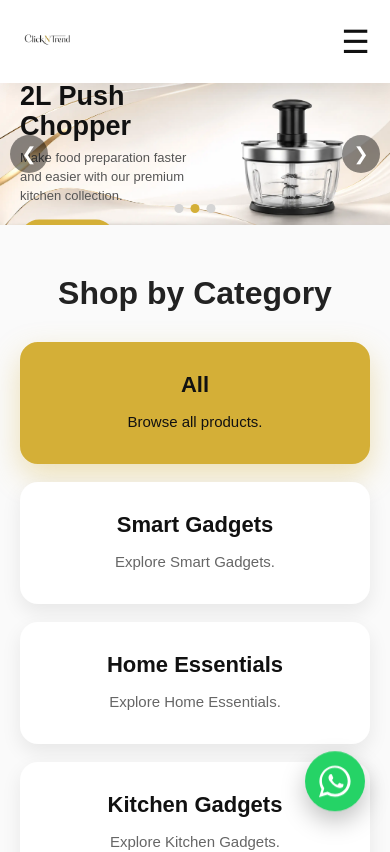
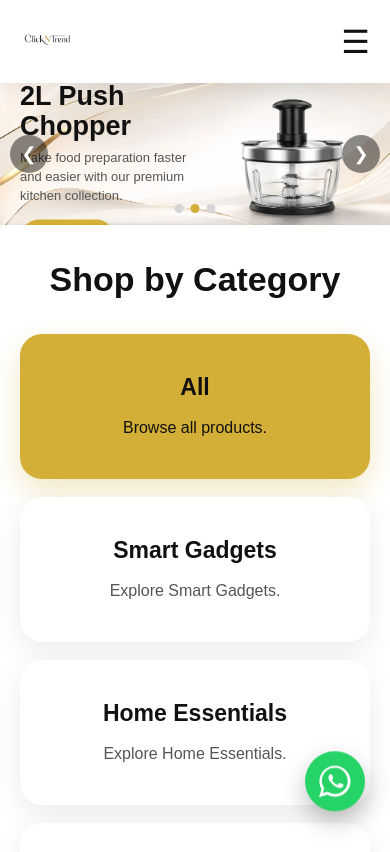
Before and after one commit to muhammadayanjavaid17-sys/Click-N-Trend, a React (Vite) app: page / in a window 390 px wide. Shown: the top 852 px of the page. Built offline with nearby package versions, Linux system fonts and the light colour scheme.

Commit message:
Fix footer social icons and contact links

```diff
--- a/src/components/Categories.css
+++ b/src/components/Categories.css
@@ -1,82 +1,169 @@
-.categories {
+/* =========================
+   CATEGORIES
+========================= */
+
+.categories-section {
   width: 100%;
-  padding: 80px 8%;
-  background: #fafafa;
+  padding: 50px 8% 70px;
+  box-sizing: border-box;
+  background: #fff;
 }
 
-.categories h2 {
+.categories-section > h1 {
   text-align: center;
-  font-size: 42px;
-  margin-bottom: 50px;
-  color: #222;
+  font-size: 48px;
+  margin: 0 0 60px;
+  color: #111;
 }
 
-.category-grid {
-  width: 100%;
+
+/* =========================
+   GRID
+========================= */
+
+.categories-grid {
+  max-width: 1200px;
+  margin: 0 auto;
+
   display: grid;
-  grid-template-columns: repeat(auto-fit, minmax(220px, 1fr));
-  gap: 25px;
+  grid-template-columns: repeat(3, 1fr);
+
+  gap: 30px;
 }
+
+
+/* =========================
+   CATEGORY CARD / BUTTON
+========================= */
 
 .category-card {
   width: 100%;
+  min-height: 170px;
+
+  border: none;
+  border-radius: 22px;
+
   background: #fff;
-  padding: 35px 25px;
-  border-radius: 18px;
+
+  box-shadow: 0 10px 30px rgba(0, 0, 0, 0.08);
+
+  display: flex;
+  flex-direction: column;
+  align-items: center;
+  justify-content: center;
+
+  padding: 30px;
+
+  cursor: pointer;
+
   text-align: center;
-  cursor: pointer;
-  border: 2px solid transparent;
-  box-shadow: 0 8px 20px rgba(0, 0, 0, 0.08);
-  transition: all 0.3s ease;
+
+  transition:
+    transform 0.25s ease,
+    box-shadow 0.25s ease,
+    background 0.25s ease;
 }
 
 .category-card:hover {
-  transform: translateY(-8px);
-  border-color: #d4af37;
-  box-shadow: 0 15px 30px rgba(0, 0, 0, 0.12);
+  transform: translateY(-5px);
+
+  box-shadow: 0 15px 35px rgba(0, 0, 0, 0.13);
 }
 
-.category-card h3 {
-  margin-bottom: 12px;
+.category-card h2 {
+  margin: 0 0 15px;
+
   color: #111;
-  font-size: 22px;
+
+  font-size: 27px;
+  font-weight: 700;
 }
 
 .category-card p {
-  color: #666;
-  font-size: 15px;
-  line-height: 1.6;
+  margin: 0;
+
+  color: #555;
+
+  font-size: 18px;
+  line-height: 1.5;
 }
 
-.active-category {
+
+/* =========================
+   ACTIVE CATEGORY
+========================= */
+
+.category-card.active {
   background: #d4af37;
-  color: #111;
-  border-color: #d4af37;
-  box-shadow: 0 12px 30px rgba(212, 175, 55, 0.35);
+
+  box-shadow:
+    0 12px 30px rgba(212, 175, 55, 0.3);
 }
 
-.active-category h3,
-.active-category p {
+.category-card.active h2,
+.category-card.active p {
   color: #111;
 }
 
-/* Mobile */
-@media (max-width: 768px) {
-  .categories {
-    padding: 50px 20px;
+
+/* =========================
+   TABLET
+========================= */
+
+@media (max-width: 900px) {
+
+  .categories-section {
+    padding: 45px 5% 60px;
   }
 
-  .categories h2 {
-    font-size: 32px;
-    margin-bottom: 30px;
+  .categories-section > h1 {
+    font-size: 40px;
+    margin-bottom: 45px;
   }
 
-  .category-grid {
+  .categories-grid {
+    grid-template-columns: repeat(2, 1fr);
+    gap: 22px;
+  }
+
+  .category-card {
+    min-height: 160px;
+  }
+
+}
+
+
+/* =========================
+   MOBILE
+========================= */
+
+@media (max-width: 600px) {
+
+  .categories-section {
+    padding: 35px 20px 50px;
+  }
+
+  .categories-section > h1 {
+    font-size: 34px;
+    margin-bottom: 35px;
+  }
+
+  .categories-grid {
     grid-template-columns: 1fr;
     gap: 18px;
   }
 
   .category-card {
-    padding: 28px 20px;
+    min-height: 145px;
+    padding: 25px 20px;
   }
+
+  .category-card h2 {
+    font-size: 23px;
+  }
+
+  .category-card p {
+    font-size: 16px;
+  }
+
 }
--- a/src/components/Categories.jsx
+++ b/src/components/Categories.jsx
@@ -1,42 +1,66 @@
+import { useNavigate } from "react-router-dom";
 import "./Categories.css";
 
 function Categories({ category, setCategory }) {
+  const navigate = useNavigate();
 
   const categories = [
-    "All",
-    "Smart Gadgets",
-    "Home Essentials",
-    "Kitchen Gadgets",
-    "Beauty & Personal Care",
-    "Kids Products",
+    {
+      name: "All",
+      description: "Browse all products.",
+    },
+    {
+      name: "Smart Gadgets",
+      description: "Explore Smart Gadgets.",
+    },
+    {
+      name: "Home Essentials",
+      description: "Explore Home Essentials.",
+    },
+    {
+      name: "Kitchen Gadgets",
+      description: "Explore Kitchen Gadgets.",
+    },
+    {
+      name: "Beauty & Personal Care",
+      description: "Explore Beauty & Personal Care.",
+    },
+    {
+      name: "Kids Products",
+      description: "Explore Kids Products.",
+    },
   ];
 
+  const handleCategoryClick = (selectedCategory) => {
+    // Category select karo
+    setCategory(selectedCategory);
+
+    // Shop page par jao
+    navigate("/shop");
+  };
+
   return (
-    <section className="categories">
+    <section className="categories-section">
 
-      <h2>Shop by Category</h2>
+      <h1>Shop by Category</h1>
 
-      <div className="category-grid">
+      <div className="categories-grid">
 
         {categories.map((item) => (
+          <button
+            key={item.name}
+            type="button"
+            className={`category-card ${
+              category === item.name ? "active" : ""
+            }`}
+            onClick={() => handleCategoryClick(item.name)}
+          >
 
-          <div
-            key={item}
-            className={`category-card ${
-              category === item ? "active-category" : ""
-            }`}
-            onClick={() => setCategory(item)}
-          >
-            <h3>{item}</h3>
+            <h2>{item.name}</h2>
 
-            <p>
-              {item === "All"
-                ? "Browse all products."
-                : `Explore ${item}.`}
-            </p>
+            <p>{item.description}</p>
 
-          </div>
-
+          </button>
         ))}
 
       </div>
```
